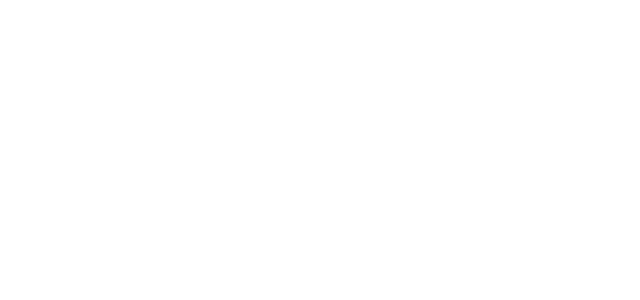
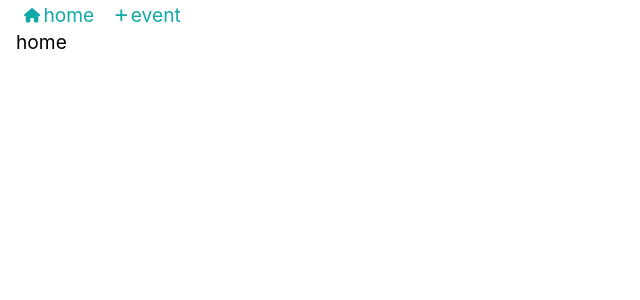
Before and after one commit to SeddikOuertani/weekamp, a React (Create React App) app in the folder frontend/: page /addevent in a window 1280 px wide. Before the commit this address had no page. Shown: the top 300 px of the page, without its empty margins (0-640 px from the left). Built offline with nearby package versions, Linux system fonts and the light colour scheme.

Commit message:
23/09/2022 adjusting layout

```diff
--- a/frontend/src/App.css
+++ b/frontend/src/App.css
@@ -2,3 +2,9 @@
     height : 100%;
     width: 100%;
 }
+
+.layout{
+    height: 100%;
+    width: 100%;
+    position: absolute;
+}
--- a/frontend/src/App.js
+++ b/frontend/src/App.js
@@ -1,15 +1,19 @@
 import React, { Component } from "react";
 import { Route, Routes, Navigate } from "react-router-dom";
 import "./App.css";
+import Aside from "./layout/aside";
+import Main from "./layout/main";
 import Navbar from "./layout/navbar";
 import Home from "./pages/home";
+
+//Lazily loaded into memory
+const AddEvent = React.lazy(() => import("./pages/addevent"));
 
 class App extends Component {
   constructor(props) {
     super(props);
+    this.state = { isLoggedIn: true };
   }
-
-  state = { isLoggedIn: true };
 
   componentDidMount() {}
 
@@ -18,11 +22,19 @@ class App extends Component {
   render() {
     return (
       <div className="App">
-        {this.isLoggedIn ? <Navbar /> : null}
-        <Routes>
-          <Route path="/" element={<Navigate to={"/home"} />}></Route>
-          <Route path="/home" element={<Home />}></Route>
-        </Routes>
+        {this.state.isLoggedIn ? (
+          <div className="layout">
+            <Navbar />
+            <Aside />
+            <Main>
+              <Routes>
+                <Route path="/" element={<Navigate to={"/home"} />}></Route>
+                <Route path="/home" element={<Home />}></Route>
+                <Route path="/addevent" element={<AddEvent />}></Route>
+              </Routes>
+            </Main>
+          </div>
+        ) : null}
       </div>
     );
   }
--- a/frontend/src/index.css
+++ b/frontend/src/index.css
@@ -9,6 +9,7 @@ body {
 
 body{
   width: 100%;
+  box-sizing: border-box;
   height : 100vh;
 }
 
@@ -34,3 +35,10 @@ body{
   --danger : #F25E39;
   --danger-dark : #633333;
 }
+
+.horizontal-line{
+  width: 90%;
+  margin : auto;
+  height : 1.5px;
+  background-color: grey;
+}
--- /dev/null
+++ b/frontend/src/layout/aside/aside.style.css
@@ -0,0 +1,25 @@
+.aside-wrapper{
+    position: fixed;
+    height : 100vh;
+    left : 0px;
+    top : 50px;
+    width: 200px !important;
+    border: 1px solid black;
+    display: flex;
+    flex-direction: column;
+    row-gap: .5rem;
+}
+
+.aside-body{
+    display: flex;
+    padding : 1rem;
+    justify-content: flex-start;
+    align-items: center;
+}
+
+.aside-body .link-list{
+    display: flex;
+    flex-direction: column;
+    list-style: none;
+    row-gap: .3rem;
+}
--- /dev/null
+++ b/frontend/src/layout/aside/index.js
@@ -0,0 +1,18 @@
+import React from "react";
+
+const Aside = (props) => {
+  return (
+    <div className="aside-wrapper">
+      <div className="aside-header">
+        <h2 className="aside-title"></h2>
+      </div>
+      <div className="aside-body">
+        <ul className="link-list">
+          <li className="aside-link">home</li>
+        </ul>
+      </div>
+    </div>
+  );
+};
+
+export default Aside;
--- /dev/null
+++ b/frontend/src/layout/main/index.js
@@ -0,0 +1,8 @@
+import React from "react";
+import "./main.style.css";
+
+const Main = (props) => {
+  return <div className="main-wrapper">{props.chidlren}</div>;
+};
+
+export default Main;
--- /dev/null
+++ b/frontend/src/layout/main/main.style.css
@@ -0,0 +1,7 @@
+.main-wrapper{
+    position: fixed;
+    height: 100%;
+    left : 200px;
+    top : 50px;
+    width: 100%;
+}
--- a/frontend/src/layout/navbar/index.js
+++ b/frontend/src/layout/navbar/index.js
@@ -10,15 +10,15 @@ const Navbar = (props) => {
       <div className="logo-wrapper"></div>
       <ul className="link-list">
         <li className="link-wrapper">
-          <NavLink className={"link"} to={"/home"}>
-            <FontAwesomeIcon icon={faHome} />
-            home
+          <NavLink className="link" to={"/home"}>
+            <FontAwesomeIcon className="link-icon" icon={faHome} />
+            <span className="link-text">home</span>
           </NavLink>
         </li>
         <li className="link-wrapper">
-          <NavLink className={"link"} to={"/addevent"}>
-            <FontAwesomeIcon icon={faPlus} />
-            event
+          <NavLink className="link" to={"/addevent"}>
+            <FontAwesomeIcon className="link-icon" icon={faPlus} />
+            <span className="link-text">event</span>
           </NavLink>
         </li>
       </ul>
--- a/frontend/src/layout/navbar/navbar.style.css
+++ b/frontend/src/layout/navbar/navbar.style.css
@@ -1,5 +1,5 @@
 .navbar-wrapper{
-    position: fixed;
+    position: sticky;
     top: 0;
     left: 0;
     right : 0;
@@ -13,4 +13,36 @@
     padding-left: 1rem;
     column-gap: .3rem;
     font-size: 1.2rem;
+    list-style: none;
 }
+
+.link-wrapper{
+    cursor: pointer;
+    transition: all .2s ease-in-out;
+    padding: .2rem .5rem;
+    border-radius: .2rem;
+    color : var(--primary);
+    display: flex;
+    justify-content: center;
+    align-items: center;
+}
+
+.link-wrapper:hover{
+    color : var(--secondary);
+    background-color: var(--primary);
+}
+
+
+.link{
+    display: flex;
+    flex-direction: row;
+    justify-content: center;
+    align-items: center;
+    column-gap: .2rem;
+    color : inherit;
+    text-decoration: none;
+}
+
+.link-icon{
+    font-size: .9rem;
+}
--- /dev/null
+++ b/frontend/src/pages/addevent/index.js
@@ -0,0 +1,10 @@
+import React from 'react';
+import './addevent.style.css';
+
+const AddEvent = (props) => {
+    return ( <div className='addevent-wrapper'>
+
+    </div> );
+}
+
+export default AddEvent;
```
Also changed, not shown: frontend/src/pages/addevent/addevent.style.css (added).
